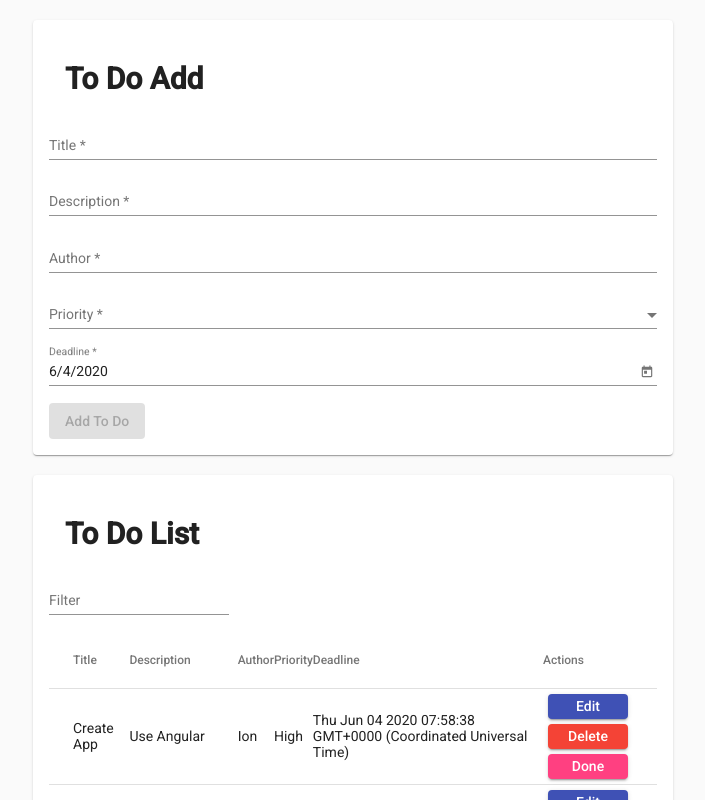
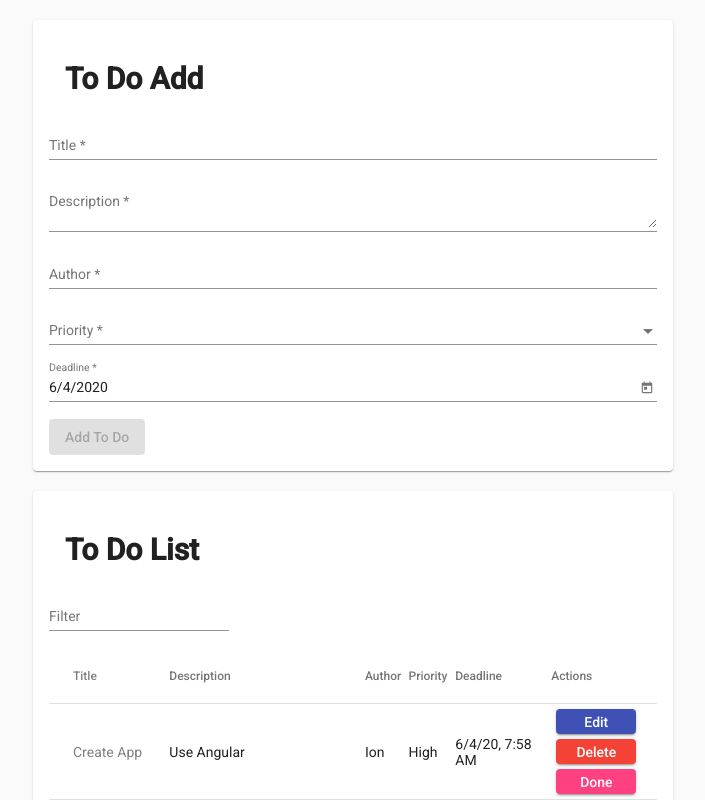
Before and after one commit to ioncoa/angular-TODO, an Angular app: page / in a window 1280 px wide. Shown: the top 800 px of the page, without its empty margins (287-992 px from the left). Built offline with nearby package versions, Linux system fonts and the light colour scheme.

Commit message:
ADD: +styles

```diff
--- a/src/app/todo/todo-components/todo-done/todo-done.component.html
+++ b/src/app/todo/todo-components/todo-done/todo-done.component.html
@@ -1,48 +1,33 @@
-<!-- <ol>
-    <li *ngFor="let todo of undoneTodo" >
-     <span class="todo-list-item__title">
-       Title: {{ todo.title }}
-     </span>
-     <span class="todo-list-item__description">Description: {{ todo.description }}</span>
-    </li>
-</ol> -->
-
 <table mat-table [dataSource]="undoneTodo" matSort class="mat-elevation-z0">
 
   <!--- Note that these columns can be defined in any order.
         The actual rendered columns are set as a property on the row definition" -->
 
-  <!-- Position Column -->
   <ng-container matColumnDef="title">
     <th mat-header-cell *matHeaderCellDef mat-sort-header> Title </th>
     <td mat-cell *matCellDef="let element"> {{element.title}} </td>
   </ng-container>
 
-  <!-- Name Column -->
   <ng-container matColumnDef="description">
     <th mat-header-cell *matHeaderCellDef> Description </th>
     <td mat-cell *matCellDef="let element"> {{element.description}} </td>
   </ng-container>
 
-  <!-- Weight Column -->
   <ng-container matColumnDef="author">
     <th mat-header-cell *matHeaderCellDef> Author </th>
     <td mat-cell *matCellDef="let element"> {{element.author}} </td>
   </ng-container>
 
-  <!-- Symbol Column -->
   <ng-container matColumnDef="priority">
     <th mat-header-cell *matHeaderCellDef> Priority </th>
     <td mat-cell *matCellDef="let element"> {{element.priority}} </td>
   </ng-container>
 
-  <!-- Symbol Deadline -->
   <ng-container matColumnDef="deadline">
     <th mat-header-cell *matHeaderCellDef> Deadline </th>
-    <td mat-cell *matCellDef="let element"> {{element.deadline}} </td>
+    <td mat-cell *matCellDef="let element"> {{element.deadline | date: 'short'}} </td>
   </ng-container>
 
-  <!-- Symbol Done -->
   <ng-container matColumnDef="done">
     <th mat-header-cell *matHeaderCellDef> Done </th>
     <td mat-cell *matCellDef="let element"> <button mat-raised-button>Edit</button>  </td>
--- a/src/app/todo/todo-components/todo-form/todo-form.component.html
+++ b/src/app/todo/todo-components/todo-form/todo-form.component.html
@@ -1,19 +1,3 @@
-<!-- <form>
-  <mat-form-field>
-    <mat-label>Title</mat-label>
-    <input matInput matInputplaceholder="Title" [(ngModel)]="title" [ngModelOptions]="{standalone: true}">
-    <mat-hint *ngIf="">Autofilled!</mat-hint>
-  </mat-form-field>
-  <mat-form-field >
-    <mat-label>Description</mat-label>
-    <textarea matInput matInputplaceholder="Description" [(ngModel)]="description"
-      [ngModelOptions]="{standalone: true}">
-    </textarea>
-    <mat-hint *ngIf="">Autofilled!</mat-hint>
-  </mat-form-field>
-  <button mat-raised-button color="primary" (click)="onSubmit()" [disabled]="!title || !description">Add Task</button>
-</form> -->
-
 
 <form class="todo-form" [formGroup]="todoForm" (ngSubmit)="onSubmit()">
   <mat-form-field>
@@ -22,7 +6,9 @@
   </mat-form-field>
   <mat-form-field>
     <mat-label>Description</mat-label>
-    <input matInput formControlName="description" />
+    <textarea matInput matInputplaceholder="Description" formControlName="description">
+    </textarea>
+    <mat-hint *ngIf="">Autofilled!</mat-hint>
   </mat-form-field>
   <mat-form-field>
     <mat-label>Author</mat-label>
@@ -36,11 +22,11 @@
   </mat-form-field>
   <mat-form-field>
     <mat-label>Priority</mat-label>
-    <select matNativeControl required formControlName="priority">
-      <option value="Low">Low</option>
-      <option value="Medium">Medium</option>
-      <option value="High">High</option>
-    </select>
+    <mat-select matNativeControl required formControlName="priority">
+      <mat-option value="Low">Low</mat-option>
+      <mat-option value="Medium">Medium</mat-option>
+      <mat-option value="High">High</mat-option>
+    </mat-select>
   </mat-form-field>
   <mat-form-field >
     <mat-label>Deadline</mat-label>
--- a/src/app/todo/todo-components/todo-form/todo-form.component.scss
+++ b/src/app/todo/todo-components/todo-form/todo-form.component.scss
@@ -1,4 +1,3 @@
-
 
 :host {
   mat-form-field {
--- a/src/app/todo/todo-components/todo-form/todo-form.component.ts
+++ b/src/app/todo/todo-components/todo-form/todo-form.component.ts
@@ -42,14 +42,9 @@ export class TodoFormComponent implements OnInit{
 
 
     onSubmit():void {
-         // TODO: apply form control
         if (this.todoForm.valid) {
             console.log('Form', this.todoForm.value);
         }
-        // if( this.title?.trim() && this.description?.trim()){
-        //     this.title = null;
-        //     this.description = null;
-        // }
         this.todoSubmit.emit({ title: this.todoForm.value.title, description: this.todoForm.value.description, id: `${uuidv4()}`, author: this.todoForm.value.author, priority: this.todoForm.value.priority, deadline: this.todoForm.value.date , done:false });
         this.todoForm.reset();
     }
--- a/src/app/todo/todo-components/todo-list-item/todo-list-item.component.html
+++ b/src/app/todo/todo-components/todo-list-item/todo-list-item.component.html
@@ -1,24 +1,3 @@
-<!-- <li class="todo-list-item" (mouseover)="onItemHover(todo.title)">
-  <span class="todo-list-item__title"
-    [ngClass]="{ 'active': titleHovered === todo.title}">
-    Title: {{ todo.title }}
-  </span>
-  <span class="todo-list-item__description">Description: {{ todo.description }}</span>
-  <section class="actions">
-  <span>
-    <button class="todo-list-item__buttons " mat-raised-button color="primary" (click)="openDialogEdit()">Edit
-    </button>
-  </span>
-  <span>
-    <button class="todo-list-item__buttons " mat-raised-button color="warn" (click)="deleteMe()"> Delete
-    </button>
-  </span>
-  <button mat-mini-fab color="accent" class="" aria-label="Example icon button with a menu icon"
-    (click)="setDone()">
-    <mat-icon>done</mat-icon>
-  </button>
-  </section>
-</li> -->
 <div class="tableContainer">
 
   <mat-form-field>
@@ -31,38 +10,32 @@
     <!--- Note that these columns can be defined in any order.
           The actual rendered columns are set as a property on the row definition" -->
 
-    <!-- Position Column -->
     <ng-container matColumnDef="title">
       <th mat-header-cell *matHeaderCellDef mat-sort-header> Title </th>
       <td mat-cell *matCellDef="let todorow"> {{todorow.title}} </td>
     </ng-container>
 
-    <!-- Name Column -->
     <ng-container matColumnDef="description">
       <th mat-header-cell *matHeaderCellDef> Description </th>
       <td mat-cell *matCellDef="let todorow"> {{todorow.description}} </td>
     </ng-container>
 
-    <!-- Weight Column -->
     <ng-container matColumnDef="author">
       <th mat-header-cell *matHeaderCellDef> Author </th>
       <td mat-cell *matCellDef="let todorow"> {{todorow.author}} </td>
     </ng-container>
 
-    <!-- Symbol Column -->
     <ng-container matColumnDef="priority">
       <th mat-header-cell *matHeaderCellDef> Priority </th>
       <td mat-cell *matCellDef="let todorow"> {{todorow.priority}} </td>
     </ng-container>
 
-    <!-- Symbol Deadline -->
     <ng-container matColumnDef="deadline">
       <th mat-header-cell *matHeaderCellDef> Deadline </th>
-      <td mat-cell *matCellDef="let todorow"> {{todorow.deadline}} </td>
+      <td mat-cell *matCellDef="let todorow"> {{todorow.deadline | date: 'short'}} </td>
     </ng-container>
 
-    <!-- Symbol Done -->
-    <ng-container matColumnDef="done">
+    <ng-container matColumnDef="actions">
       <th mat-header-cell *matHeaderCellDef> Actions </th>
       <td mat-cell *matCellDef="let todorow">
         <button
--- a/src/app/todo/todo-components/todo-list-item/todo-list-item.component.scss
+++ b/src/app/todo/todo-components/todo-list-item/todo-list-item.component.scss
@@ -1,47 +1,3 @@
-// .todo-list {
-//     // display: flex;
-//     // flex-direction: column;
-//     // padding-top: 20px;
-
-//     &-item {
-//         // border: 1px solid #ccc;
-//         position:relative;
-//         margin-bottom: 10px;
-//         padding: 5px;
-//         margin: 20px;
-
-//         &__title {
-//             margin: 10px;
-//             font-weight: bold;
-//             margin-right: 20px;
-
-//             &.active {
-//                 color: blueviolet;
-//             }
-
-//             &.inactive {
-//                 color: transparent;
-//             }
-//         }
-
-//         &__description {
-//             text-decoration: dotted;
-//         }
-
-
-//     }
-// }
-// .actions{
-//     position: absolute;
-//     right: 10px;
-//     top:50%;
-//     transform: translate(0, -50%);
-// }
-
-// button {
-//     margin-left: 20px;
-// }
-
 table {
   width: 100%;
 }
@@ -60,3 +16,33 @@ table {
       height: 400px;
       overflow: auto;
 }
+
+@mixin mat-table-columns($columns) {
+  .mat-column- {
+
+    @each $colName,
+    $props in $columns {
+
+      $width: map-get($props, 'width');
+
+      &#{$colName} {
+        flex: $width;
+        max-width: $width;
+
+        @if map-has-key($props, 'color') {
+          color: map-get($props, 'color');
+        }
+      }
+    }
+  }
+}
+
+@include mat-table-columns((
+
+    title: (width: 6rem, color: gray),
+    description: (width: 12rem),
+    author: (width: 3rem),
+    priority: (width: 3rem),
+    deadline: (width: 5rem),
+    actions: (width: 4rem)
+));
--- a/src/app/todo/todo-components/todo-list-item/todo-list-item.component.ts
+++ b/src/app/todo/todo-components/todo-list-item/todo-list-item.component.ts
@@ -33,7 +33,7 @@ export class TodoListItemComponent implements OnInit, OnChanges, DoCheck  {
   itemSetDone: EventEmitter<Todo> = new EventEmitter<Todo>();
 
   titleHovered: string;  //keep as example only
-  displayedColumns: string[] = ['title', 'description', 'author', 'priority', 'deadline', 'done']; /// Anume acest array defineste in ce ordine se vor vizualiza elementele
+  displayedColumns: string[] = ['title', 'description', 'author', 'priority', 'deadline','actions']; /// Anume acest array defineste in ce ordine se vor vizualiza elementele
   dataSource = new MatTableDataSource()
 
   constructor(public dialog: MatDialog) {}
@@ -63,13 +63,6 @@ export class TodoListItemComponent implements OnInit, OnChanges, DoCheck  {
     const filterValue = (event.target as HTMLInputElement).value;
     this.dataSource.filter = filterValue.trim().toLowerCase();
   }
-
-  // onItemHover(title: string): void {  // keep as example only
-  //   this.titleHovered = title;
-
-  // }
-
-
 
   openDialogEdit(todo: Todo): void {
     const dialogRef = this.dialog.open(TodoListItemEditComponent, {
--- a/src/app/todo/todo-components/todo-list/todo-list.component.html
+++ b/src/app/todo/todo-components/todo-list/todo-list.component.html
@@ -15,13 +15,13 @@
 </div> -->
 
 
-    <!-- <ng-container *ngIf="undoneTodo.length > 0; else allDone"> -->
+    <ng-container *ngIf="undoneTodo.length > 0; else allDone">
         <app-todo-list-item
         [todos] = "todos"
         (itemToDelete)="deleteToDo($event)"
         (itemSetDone)="setDoneToDo($event)">
       </app-todo-list-item>
-    <!-- </ng-container> -->
+    </ng-container>
 
 
 <ng-template #allDone>
```
Also changed, not shown: src/app/todo/todo.component.html (+0 -8 lines).
